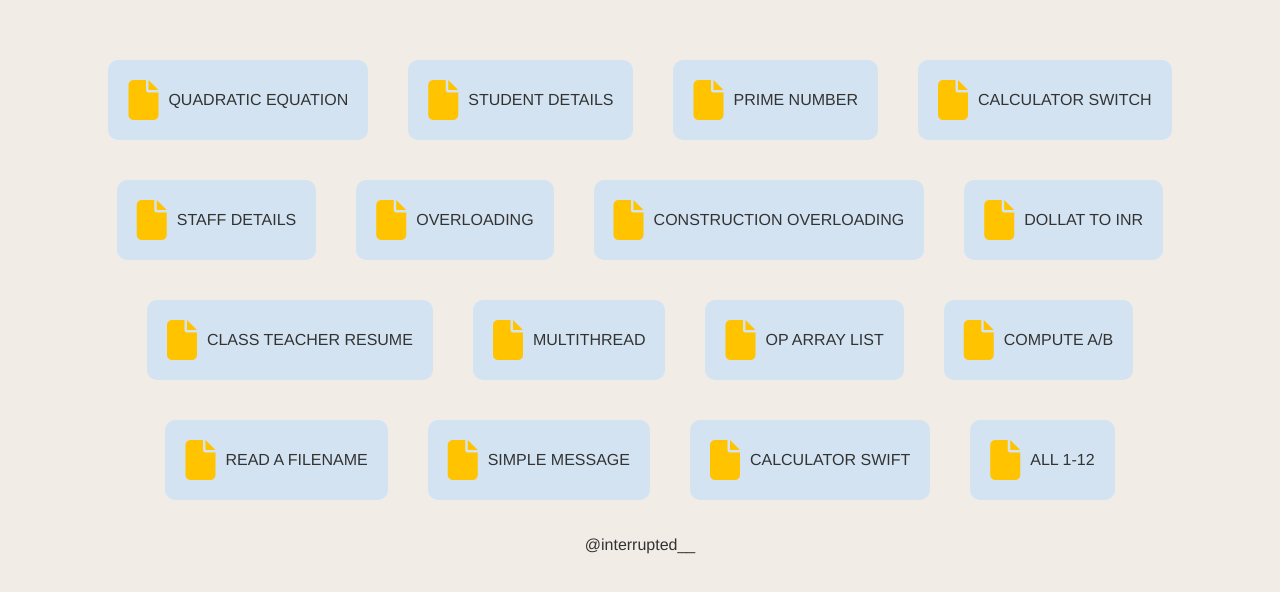
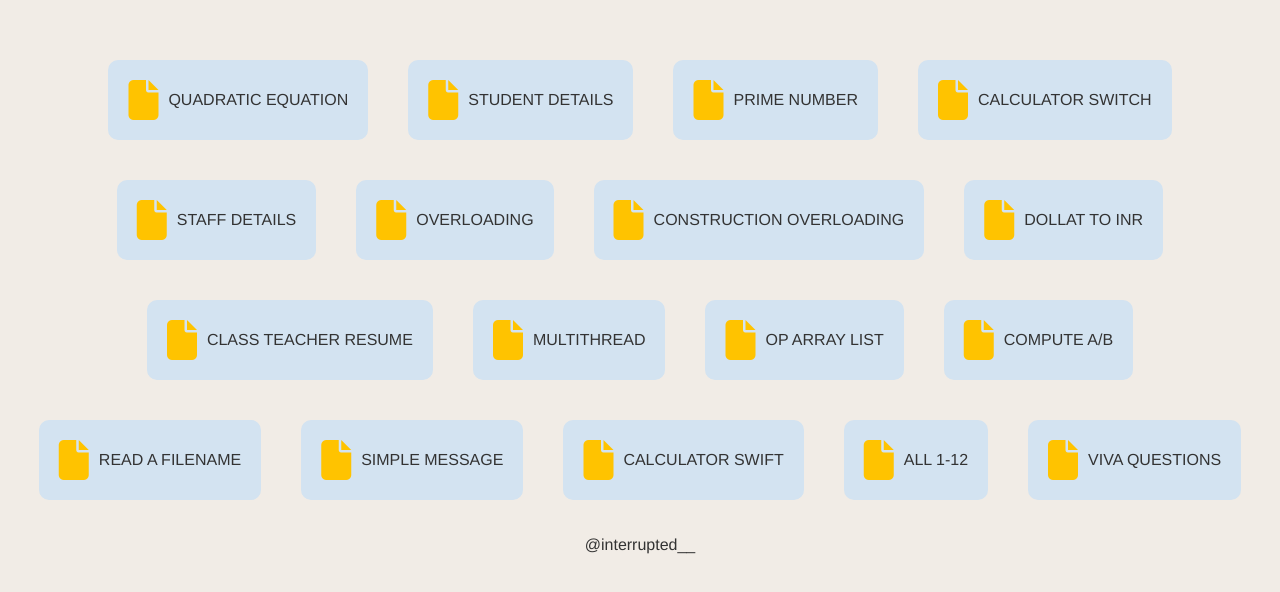
Before and after one commit to interrupted-dev/interrupted, a plain HTML site: page index.html in a window 1280 px wide. Drawn offline with Linux system fonts and the light colour scheme.

Commit message:
ADDED VIVA

```diff
--- a/index.html
+++ b/index.html
@@ -134,6 +134,10 @@
       <i class="fas fa-file file-icon"></i>
       ALL 1-12
     </a>
+    <a href="https://drive.google.com/uc?export=download&id=1VxafPEI7_tUmU-9HHKCLUJkpA0YEGvXH" download>
+      <i class="fas fa-file file-icon"></i>
+      VIVA QUESTIONS
+    </a>
   </div>
   <script src="https://kit.fontawesome.com/32e8d66d69.js" crossorigin="anonymous"></script>
 </body>
```
